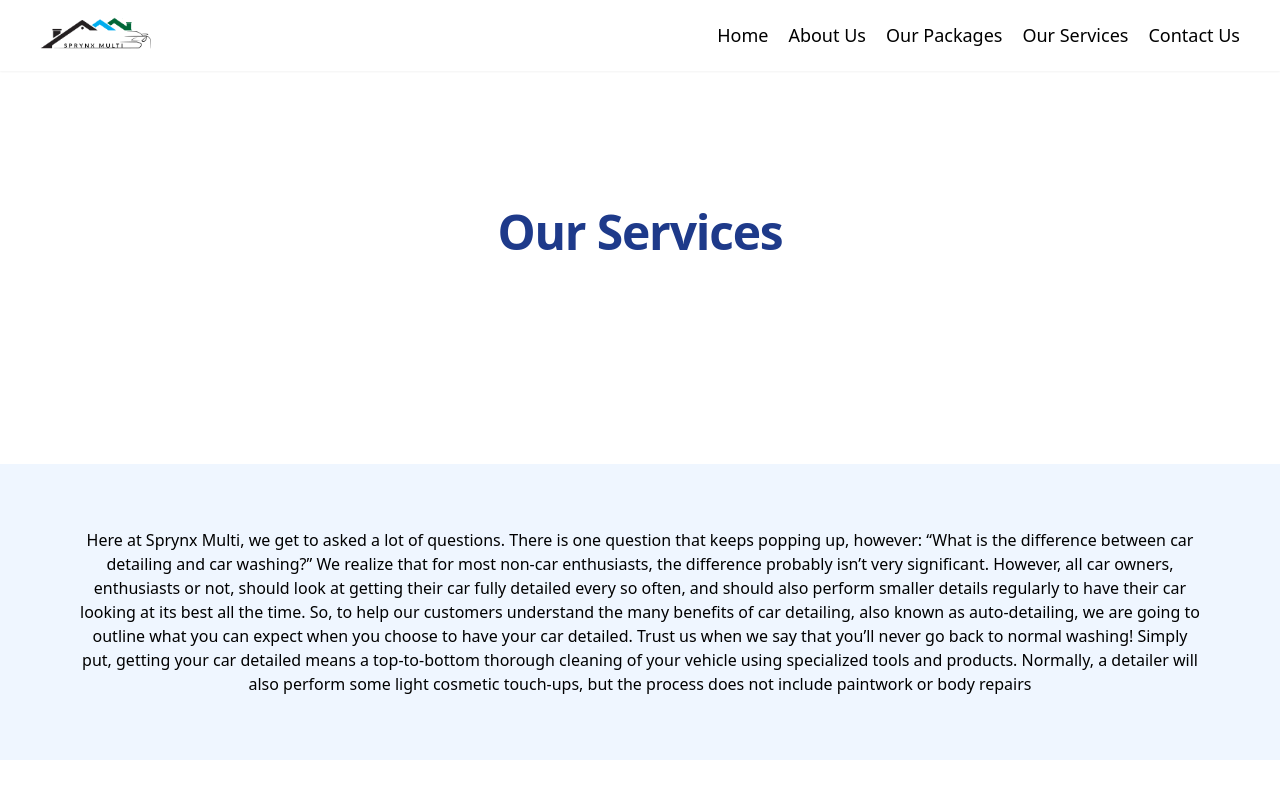
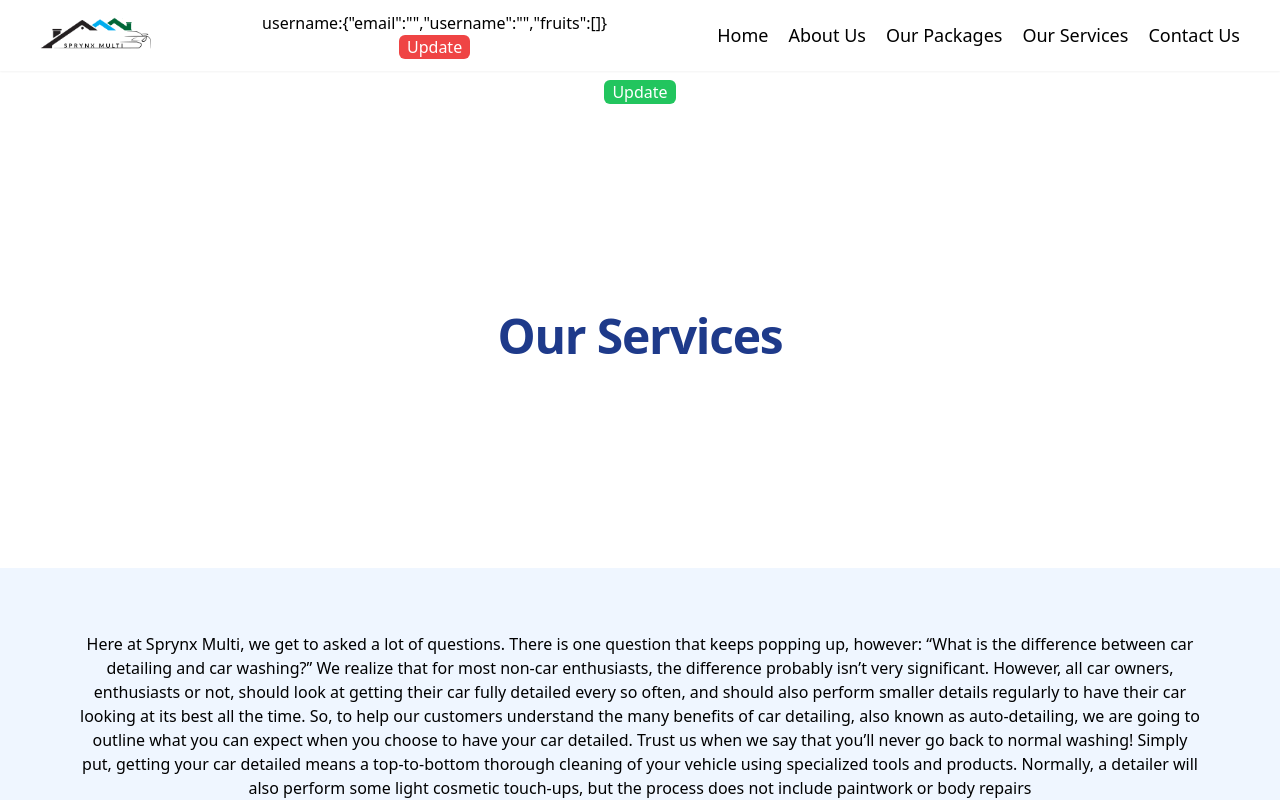
Before and after one commit to Katalyst33/sprynx, a React (Vite) app: page /services in a window 1280 px wide. Shown: the top 800 px of the page. Built offline with nearby package versions, Linux system fonts and the light colour scheme.

Commit message:
redux implementation
implemented redux

```diff
--- a/package.json
+++ b/package.json
@@ -19,6 +19,8 @@
     "react-icons": "^4.4.0",
     "react-router-dom": "^6.3.0",
     "swiper": "^8.3.1",
+    "react-redux": "^7.2.6",
+    "@reduxjs/toolkit": "^1.8.0",
     "tailwind-scrollbar-hide": "^1.1.7"
   },
   "devDependencies": {
--- /dev/null
+++ b/src/components/ReduxComponent.tsx
@@ -0,0 +1,29 @@
+import { setUserEmail } from "../redux/user";
+import { useDispatch, useSelector } from "react-redux";
+
+import { RootState } from "../redux/store";
+
+const ReduxComponent = (props: any) => {
+  const user = useSelector((state: RootState) => state.user.user);
+  const dispatch = useDispatch();
+
+  function updateEmail(email: string) {
+    // console.log("updateEmail", email);
+    dispatch(setUserEmail({}));
+  }
+
+  return (
+    <>
+      <div>username:{JSON.stringify(user)}</div>
+
+      <button
+        onClick={() => updateEmail("sam@gmail.com")}
+        className="bg-red-500 rounded-md px-2 text-white"
+      >
+        Update
+      </button>
+    </>
+  );
+};
+
+export default ReduxComponent;
--- a/src/layouts/HeaderLayout.tsx
+++ b/src/layouts/HeaderLayout.tsx
@@ -1,17 +1,18 @@
-import React from "react"
+import React from "react";
 import companyLogo from "../assets/sprynx-logo.png";
 import { Link, NavLink } from "react-router-dom";
-import {GiHamburgerMenu} from "react-icons/gi"
-import {GrClose} from "react-icons/gr"
-import NavMobile from "./NavMobile"
+import { GiHamburgerMenu } from "react-icons/gi";
+import { GrClose } from "react-icons/gr";
+import NavMobile from "./NavMobile";
+import ReduxComponent from "../components/ReduxComponent";
 
 function HeaderLayout() {
-  var [toggle, setToggle] = React.useState(false)
-  function handleClick (){
-    return setToggle(!toggle)
+  var [toggle, setToggle] = React.useState(false);
+  function handleClick() {
+    return setToggle(!toggle);
   }
-  function closeMenu(){
-    setToggle(false)
+  function closeMenu() {
+    setToggle(false);
   }
   return (
     <div className="mb-20 z-50">
@@ -20,15 +21,53 @@ function HeaderLayout() {
           <img className="w-28" src={companyLogo} />
         </div>
         <div>
-          {toggle === false ? <GiHamburgerMenu className="text-xl lg:hidden cursor-pointer" onClick={handleClick}/> : <GrClose onClick={handleClick} className="text-xl lg:hidden cursor-pointer"/>}
+          <ReduxComponent />
+        </div>
+        <div>
+          {toggle === false ? (
+            <GiHamburgerMenu
+              className="text-xl lg:hidden cursor-pointer"
+              onClick={handleClick}
+            />
+          ) : (
+            <GrClose
+              onClick={handleClick}
+              className="text-xl lg:hidden cursor-pointer"
+            />
+          )}
           <ul className="lg:flex gap-x-5 hidden">
-            <NavLink to="/" className="font-normal transition ease-in-out duration-400 hover:text-blue-800 transform hover:scale-105 text-lg hover:tracking-wide">Home</NavLink>
-            <Link to="/about" className="font-normal transition ease-in-out duration-500 hover:text-blue-800 transform hover:scale-105 text-lg hover:tracking-wide">About Us</Link>
-            <NavLink to="/all-packages" className="font-normal transition ease-in-out duration-500 hover:text-blue-800 transform hover:scale-105 text-lg hover:tracking-wide">Our Packages</NavLink>
-            <NavLink to="/services" className=" font-normal transition ease-in-out duration-500 hover:text-blue-800 transform hover:scale-105 text-lg hover:tracking-wide">Our Services</NavLink>
-            <NavLink to="/contact-us" className=" font-normal transition ease-in-out duration-500 hover:text-blue-800 transform hover:scale-105 text-lg hover:tracking-wide">Contact Us</NavLink>
+            <NavLink
+              to="/"
+              className="font-normal transition ease-in-out duration-400 hover:text-blue-800 transform hover:scale-105 text-lg hover:tracking-wide"
+            >
+              Home
+            </NavLink>
+            <Link
+              to="/about"
+              className="font-normal transition ease-in-out duration-500 hover:text-blue-800 transform hover:scale-105 text-lg hover:tracking-wide"
+            >
+              About Us
+            </Link>
+            <NavLink
+              to="/all-packages"
+              className="font-normal transition ease-in-out duration-500 hover:text-blue-800 transform hover:scale-105 text-lg hover:tracking-wide"
+            >
+              Our Packages
+            </NavLink>
+            <NavLink
+              to="/services"
+              className=" font-normal transition ease-in-out duration-500 hover:text-blue-800 transform hover:scale-105 text-lg hover:tracking-wide"
+            >
+              Our Services
+            </NavLink>
+            <NavLink
+              to="/contact-us"
+              className=" font-normal transition ease-in-out duration-500 hover:text-blue-800 transform hover:scale-105 text-lg hover:tracking-wide"
+            >
+              Contact Us
+            </NavLink>
           </ul>
-          {toggle && <NavMobile isOpen={true} closeMenu={closeMenu}/>}
+          {toggle && <NavMobile isOpen={true} closeMenu={closeMenu} />}
         </div>
       </div>
     </div>
--- a/src/main.tsx
+++ b/src/main.tsx
@@ -4,13 +4,17 @@ import { BrowserRouter } from "react-router-dom";
 import ReactDOM from "react-dom/client";
 import App from "./App";
 import "./tailwind.css";
+import { Provider } from "react-redux";
+import { store } from "./redux/store";
 
 ReactDOM.createRoot(document.getElementById("root")!).render(
   <React.StrictMode>
-    <BrowserRouter>
-      <div className="App">
-        <App />
-      </div>
-    </BrowserRouter>
+    <Provider store={store}>
+      <BrowserRouter>
+        <div className="App">
+          <App />
+        </div>
+      </BrowserRouter>
+    </Provider>
   </React.StrictMode>
 );
--- a/src/pages/OurServicesPage.tsx
+++ b/src/pages/OurServicesPage.tsx
@@ -1,43 +1,110 @@
-import React from 'react'
-import {FaBullseye} from "react-icons/fa"
-import carDetails from "../assets/carDetails.jpg"
-import deal2 from "../assets/deal2.jpg"
-
+import React from "react";
+import { FaBullseye } from "react-icons/fa";
+import carDetails from "../assets/carDetails.jpg";
+import deal2 from "../assets/deal2.jpg";
+import { useDispatch, useSelector } from "react-redux";
+import { setUserEmail } from "../redux/user";
 
 const OurServicesPage = () => {
+  const dispatch = useDispatch();
+
+  function updateEmail(email: string) {
+    // console.log("updateEmail", email);
+    dispatch(setUserEmail({ email }));
+
+    localStorage.setItem(
+      "fruits",
+      JSON.stringify(["orange", "banana", "apple"])
+    );
+  }
+
   return (
     <div>
-        <div className='text-4xl font-bold tracking-tight text-blue-900 sm:text-4xl lg:text-5xl my-52'>Our Services</div>
+      <button
+        onClick={() => updateEmail("bigman@gmail.com")}
+        className="bg-green-500 rounded-md px-2 text-white"
+      >
+        Update
+      </button>
+      <div className="text-4xl font-bold tracking-tight text-blue-900 sm:text-4xl lg:text-5xl my-52">
+        Our Services
+      </div>
       <div>
-            <p className='bg-blue-50 px-20 py-16'>Here at Sprynx Multi, we get to asked a lot of questions. There is one question that keeps popping up, however: “What is the difference between car detailing and car washing?”
-
-We realize that for most non-car enthusiasts, the difference probably isn’t very significant. However, all car owners, enthusiasts or not, should look at getting their car fully detailed every so often, and should also perform smaller details regularly to have their car looking at its best all the time.
-
-So, to help our customers understand the many benefits of car detailing, also known as auto-detailing, we are going to outline what you can expect when you choose to have your car detailed. Trust us when we say that you’ll never go back to normal washing!
-
-Simply put, getting your car detailed means a top-to-bottom thorough cleaning of your vehicle using specialized tools and products. Normally, a detailer will also perform some light cosmetic touch-ups, but the process does not include paintwork or body repairs</p>
+        <p className="bg-blue-50 px-20 py-16">
+          Here at Sprynx Multi, we get to asked a lot of questions. There is one
+          question that keeps popping up, however: “What is the difference
+          between car detailing and car washing?” We realize that for most
+          non-car enthusiasts, the difference probably isn’t very significant.
+          However, all car owners, enthusiasts or not, should look at getting
+          their car fully detailed every so often, and should also perform
+          smaller details regularly to have their car looking at its best all
+          the time. So, to help our customers understand the many benefits of
+          car detailing, also known as auto-detailing, we are going to outline
+          what you can expect when you choose to have your car detailed. Trust
+          us when we say that you’ll never go back to normal washing! Simply
+          put, getting your car detailed means a top-to-bottom thorough cleaning
+          of your vehicle using specialized tools and products. Normally, a
+          detailer will also perform some light cosmetic touch-ups, but the
+          process does not include paintwork or body repairs
+        </p>
       </div>
 
-        <div className='lg:flex gap-5 w-5/6 mx-auto my-20'>
-            <div className='w-[370px] mx-auto mb-12 p-4'>
-                <p className='flex justify-center mb-3 text-2xl text-blue-400'><FaBullseye /></p>
-                <h3 className='font-bold text-lg text-blue-400 mb-2 mt-4'>Car Waxing</h3>
-                <p>Car wax smoothes the paint surface and will reduce the friction between debris and your car, meaning that tiny debris is more likely to slide off your car rather than damage it.</p>
+      <div className="lg:flex gap-5 w-5/6 mx-auto my-20">
+        <div className="w-[370px] mx-auto mb-12 p-4">
+          <p className="flex justify-center mb-3 text-2xl text-blue-400">
+            <FaBullseye />
+          </p>
+          <h3 className="font-bold text-lg text-blue-400 mb-2 mt-4">
+            Car Waxing
+          </h3>
+          <p>
+            Car wax smoothes the paint surface and will reduce the friction
+            between debris and your car, meaning that tiny debris is more likely
+            to slide off your car rather than damage it.
+          </p>
         </div>
-            <div className='w-[370px] mx-auto mb-12 p-4'>
-            <p className='flex justify-center mb-3 text-2xl text-blue-400'><FaBullseye /></p>
-                <h3 className='font-bold text-lg text-blue-400 mb-2 mt-4'>Car Polishing</h3>
-                <p>Car polish is a product that helps to eliminate surface scratches, swirls, oxidation, dirt, and other minor imperfections. Polish should be used before wax, as it helps to restore auto paint that has lost its shine due to oxidation.</p>
+        <div className="w-[370px] mx-auto mb-12 p-4">
+          <p className="flex justify-center mb-3 text-2xl text-blue-400">
+            <FaBullseye />
+          </p>
+          <h3 className="font-bold text-lg text-blue-400 mb-2 mt-4">
+            Car Polishing
+          </h3>
+          <p>
+            Car polish is a product that helps to eliminate surface scratches,
+            swirls, oxidation, dirt, and other minor imperfections. Polish
+            should be used before wax, as it helps to restore auto paint that
+            has lost its shine due to oxidation.
+          </p>
         </div>
-            <div className='w-[370px] mx-auto mb-12 p-4'>
-            <p className='flex justify-center mb-3 text-2xl text-blue-400'><FaBullseye /></p>
-                <h3 className='font-bold text-lg text-blue-400 mb-2 mt-4'>Headlight Restoration</h3>
-                <p>Headlight restoration or plastic headlight restoration is the act of refinishing aged headlight lenses that have become discolored or dull due to oxidation primarily due to UV light and other environmental factors such as road debris impact rain, and exposure to caustic chemicals</p>
+        <div className="w-[370px] mx-auto mb-12 p-4">
+          <p className="flex justify-center mb-3 text-2xl text-blue-400">
+            <FaBullseye />
+          </p>
+          <h3 className="font-bold text-lg text-blue-400 mb-2 mt-4">
+            Headlight Restoration
+          </h3>
+          <p>
+            Headlight restoration or plastic headlight restoration is the act of
+            refinishing aged headlight lenses that have become discolored or
+            dull due to oxidation primarily due to UV light and other
+            environmental factors such as road debris impact rain, and exposure
+            to caustic chemicals
+          </p>
         </div>
-            <div className='w-[370px] mx-auto mb-12 p-4'>
-            <p className='flex justify-center mb-3 text-2xl text-blue-400'><FaBullseye /></p>
-                <h3 className='font-bold text-lg text-blue-400 mb-2 mt-4'>Engine Cleaning</h3>
-                <p>A clean engine makes a used car look newer and better maintained. Some shops that perform engine cleaning services claim a clean engine even runs a little cooler because removing the gunk formed by dirt, oil and grease allows engines to run cooler</p>
+        <div className="w-[370px] mx-auto mb-12 p-4">
+          <p className="flex justify-center mb-3 text-2xl text-blue-400">
+            <FaBullseye />
+          </p>
+          <h3 className="font-bold text-lg text-blue-400 mb-2 mt-4">
+            Engine Cleaning
+          </h3>
+          <p>
+            A clean engine makes a used car look newer and better maintained.
+            Some shops that perform engine cleaning services claim a clean
+            engine even runs a little cooler because removing the gunk formed by
+            dirt, oil and grease allows engines to run cooler
+          </p>
         </div>
       </div>
 
@@ -69,7 +136,7 @@ A car wash tends to be a superficial cleanse while an auto detail is more thorou
             </div>
         </div> */}
     </div>
-  )
-}
+  );
+};
 
-export default OurServicesPage
+export default OurServicesPage;
--- /dev/null
+++ b/src/redux/store.ts
@@ -0,0 +1,15 @@
+import { configureStore } from "@reduxjs/toolkit";
+
+// import waveReducer from "./wave";
+import userReducer from "./user";
+
+export const store = configureStore({
+  reducer: {
+    user: userReducer,
+  },
+});
+
+// Infer the `RootState` and `AppDispatch` types from the store itself
+export type RootState = ReturnType<typeof store.getState>;
+// Inferred type: {posts: PostsState, comments: CommentsState, users: UsersState}
+export type AppDispatch = typeof store.dispatch;
--- /dev/null
+++ b/src/redux/user.ts
@@ -0,0 +1,42 @@
+import { createSlice, PayloadAction } from "@reduxjs/toolkit";
+
+// typings
+export interface UserState {
+  user: {
+    email: string;
+    username?: string;
+    fruits?: Array<string>;
+  };
+}
+
+const initialState: UserState = {
+  user: {
+    email: "",
+    username: "",
+    fruits: [],
+  },
+};
+
+export const userSlice = createSlice({
+  name: "user",
+  initialState,
+  reducers: {
+    setUserEmail: (state, action: PayloadAction<any>) => {
+      state.user.email = action.payload;
+    },
+    setUserName: (state, action: PayloadAction<any>) => {
+      state.user.username = action.payload;
+    },
+
+    // reducer to add payload to fruits array
+
+    addFruit: (state, action: PayloadAction<any>) => {
+      state.user.fruits.push(action.payload);
+    },
+  },
+});
+
+// Action creators are generated for each case reducer function
+export const { setUserEmail, setUserName } = userSlice.actions;
+
+export default userSlice.reducer;
```
Also changed, not shown: src/pages/ServicePage.tsx (deleted, +0 -9 lines), src/service/test.js (added, +11 -0 lines), 1 other file (tests, documents, lock files or other folders). Lines whose indentation alone changed are shown as unchanged.
